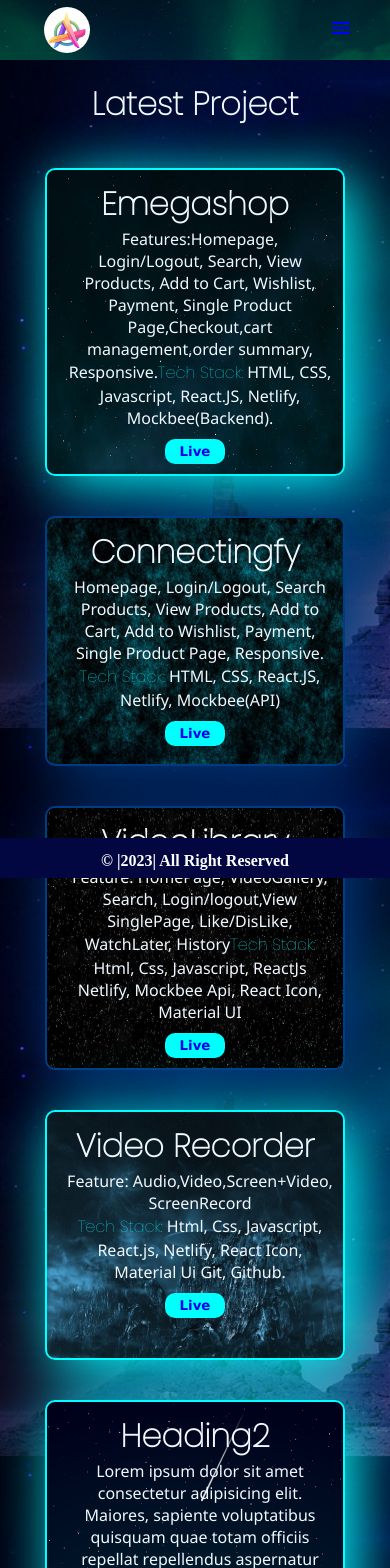
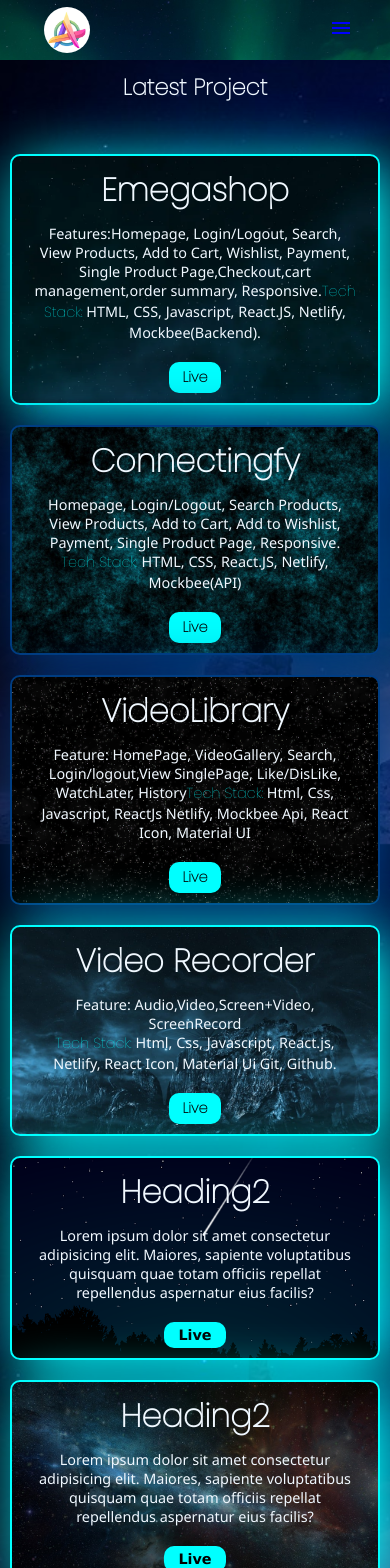
Before and after one commit to Anand0605/anand-portfolio, a React (Create React App) app: page /projects in a window 390 px wide. Shown: the top 1568 px of the page. Built offline with nearby package versions, Linux system fonts and the light colour scheme.

Commit message:
responsive

```diff
--- a/src/Component/Main.css
+++ b/src/Component/Main.css
@@ -1,3 +1,26 @@
+/* Global layout fix to ensure footer always shows */
+html, body {
+    height: 100%;
+    margin: 0;
+    padding: 0;
+    display: flex;
+    flex-direction: column;
+    font-family: 'Times New Roman', serif;
+}
+
+.main-body {
+    flex: 1;
+}
+
+/* Scrollbar styling */
+body::-webkit-scrollbar {
+    width: 4px;
+}
+body::-webkit-scrollbar-track {
+    background-color: #45109a;
+}
+
+/* Background */
 body {
     background-image: url('../image/aurora1.jpg');
     background-repeat: repeat-y;
@@ -5,120 +28,147 @@
     object-fit: contain;
 }
 
-.main-body {
-    /* height: 80vh; */
-
-}
-
-body::-webkit-scrollbar {
-    width: 4px;
-}
-
-body::-webkit-scrollbar-track {
-    background-color: #45109a;
-    /* border-radius: 10px; */
-}
-
+/* Main content wrapper */
 .main-Div {
     display: flex;
-    /* min-height: 640px; */
     justify-content: space-around;
     align-items: center;
-    padding: 0px 40px 0px 40px;
+    padding: 40px;
     color: white;
     flex-wrap: wrap-reverse;
 }
 
+/* Left section */
 .left-div {
     min-height: 400px;
     width: 400px;
     display: flex;
     flex-direction: column;
     justify-content: center;
-    gap: 20px;
+    gap: 5px;
     color: white;
+}
+
+.left-div h1 {
+    font-weight: 900;
+    font-size: 2rem;
+}
+
+.left-div .animated-text {
+    display: flex;
+    gap: 5px;
+}
+
+.left-div p {
+    color: #ffffff;
+    font-size: 1.2rem;
+}
+
+.left-div .social-links {
+    display: flex;
+    gap: 10px;
+    align-items: center;
+    margin-bottom: 20px;
+}
+
+.left-div .social-links .icons {
+    color: white;
+    font-size: 2rem;
+    cursor: pointer;
+    transition: transform 0.2s, color 0.2s;
+}
+
+.left-div .social-links .icons:hover {
+    transform: scale(1.2);
+    color: rgba(0, 255, 255, 0.5);
 }
 
 span {
     color: cyan;
 }
 
-.left-div h1 {
-    font-weight: 900;
-    font-size: 2.5rem;
+/* Right section */
+.right-div {
+    padding-top: 30px;
+    display: flex;
+    justify-content: center;
 }
 
-.left-div .animated-text {
-    display: flex;
-    gap: 10px;
-}
-
-.left-div p {
-    color: #ffffff;
-    font-family: 'Times New Roman', serif;
-    font-size: 1.2rem;
-}
-
-/* .left-div .social-links {
-    display: flex;
-    gap: 10px;
-    align-items: center;
-    margin-bottom: 20px;
-} */
-
-.left-div .social-links .icons {
-    color: white;
-    font-size: 2rem;
-    cursor: pointer;
-}
-
-.left-div .social-links .icons:hover {
-    transform: scale(1.2);
-    transition: 0.2s;
-    color: rgba(0, 255, 255, 0.5);
-}
-
-
-/* child right div */
-
 .right-div img {
-    height: 250px;
-    width: 250px;
+    height: 240px;
+    width: 240px;
     border-radius: 50%;
     box-shadow: 1px 2px 20px -5px cyan;
     cursor: pointer;
+    object-fit: cover;
 }
 
-.right-div {
-    padding-top: 30px;
-}
-
+/* Footer */
 .main-page {
-    color: rgb(248, 248, 248);
     display: flex;
     justify-content: center;
-    position: relative;
-    height: 40px;
+    align-items: center;
+    height: 50px;
     width: 100%;
     background-color: #020742;
-    /* bottom: -40px; */
-    position: relative;
-    top: 55px;
-
+    color: white;
+    font-weight: bold;
+    font-size: 1rem;
+    text-align: center;
 }
 
 .main-child {
-    bottom: 8px;
-    font-weight: bold;
-    font-family: 'Times New Roman', serif;
-    position: absolute;
-    /* bottom: 0; */
+    padding: 10px;
 }
 
-@media screen and (max-width: 360px) {
+/* Responsive styles */
+@media screen and (max-width: 768px) {
+    .main-Div {
+        flex-direction: column-reverse;
+        padding: 20px;
+        text-align: center;
+    }
+
+    .left-div, .right-div {
+        width: 100%;
+        align-items: center;
+    }
+
+    .left-div h1 {
+        font-size: 1.8rem;
+    }
+
+    .left-div p {
+        font-size: 1rem;
+    }
+
     .right-div img {
-        width: 90%;
-        /* height: 90%; */
+        width: 200px;
+        height: 200px;
+    }
 
+    .main-page {
+        font-size: 0.9rem;
+        height: auto;
     }
 }
+
+@media screen and (max-width: 480px) {
+    .left-div h1 {
+        font-size: 1.5rem;
+    }
+
+    .left-div p {
+        font-size: 0.95rem;
+    }
+
+    .right-div img {
+        width: 160px;
+        height: 160px;
+    }
+
+    .main-page {
+        font-size: 0.8rem;
+        padding: 8px 0;
+    }
+}
--- a/src/Component/Main.jsx
+++ b/src/Component/Main.jsx
@@ -1,18 +1,8 @@
-import React from 'react'
+import React from 'react';
 import './Main.css';
-// import main from '../image/github.png';
-// import main1 from '../image/instagram.png';
-// import main2 from '../image/linkedin.png';
-// import main3 from '../image/twitter.png';
 import profile from '../image/Profile-picture.png';
-import { AiFillGithub } from 'react-icons/ai';
-import { AiFillLinkedin } from 'react-icons/ai';
-import { AiFillTwitterCircle } from 'react-icons/ai';
-import { AiFillInstagram } from 'react-icons/ai';
+import { AiFillGithub, AiFillLinkedin, AiFillTwitterCircle, AiFillInstagram } from 'react-icons/ai';
 import Typewriter from 'typewriter-effect';
-import { Navlink } from "react-router-dom";
-
-
 
 function Main() {
   return (
@@ -26,33 +16,34 @@
               <h2 className='animated-text'> I am <span>
                 <Typewriter
                   options={{
-                    strings: ['Frontend Devloper', 'Coder'],
+                    strings: ['Frontend Developer', 'Coder'],
                     autoStart: true,
                     loop: true,
                     deleteSpeed: 60,
                     delay: 100,
                     pauseFor: 2000
                   }}
-                /></span></h2>
+                />
+              </span></h2>
             </div>
             <p>My name is Anand Kumar Gautam, a frontend developer specializing in React.js. I create dynamic and responsive user interfaces to enhance user experience and engagement.</p>
             <div className='social-links'>
-              <a href="https://github.com/Anand0605" target='_blank' className="github-icon"><AiFillGithub className='icons' /></a>
-              <a href="" className="insta-icon"><AiFillInstagram className='icons' /></a>
-              <a href="https://www.linkedin.com/in/anand-kumar-gautam-733586207/" className="linkedin-icon"><AiFillLinkedin className='icons' /></a>
-              <a href="" className="twitter-icon"><AiFillTwitterCircle className='icons' /></a>
+              <a href="https://github.com/Anand0605" target='_blank' rel="noreferrer"><AiFillGithub className='icons' /></a>
+              <a href="#"><AiFillInstagram className='icons' /></a>
+              <a href="https://www.linkedin.com/in/anand-kumar-gautam-733586207/" target='_blank' rel="noreferrer"><AiFillLinkedin className='icons' /></a>
+              <a href="#"><AiFillTwitterCircle className='icons' /></a>
             </div>
           </div>
           <div className="right-div">
-            <img src={profile} alt="" />
+            <img src={profile} alt="Profile" />
           </div>
         </div>
       </div>
-      <div className="main-page">
-        <div className="main-child">© |2023| All Right Reserved</div>
-      </div>
+      <footer className="main-page">
+        <div className="main-child">© 2025 Anand Kumar Gautam. All rights reserved.</div>
+      </footer>
     </>
-  )
+  );
 }
 
-export default Main
+export default Main;
--- a/src/Component/Project.css
+++ b/src/Component/Project.css
@@ -2,15 +2,15 @@
     display: flex;
     justify-content: center;
     align-items: center;
-    position: sticky;
     padding-bottom: 20px;
-
+    flex-direction: column;
 }
 
 .project h1 {
     color: aliceblue;
-    /* color: black; */
     padding-top: 20px;
+    text-align: center;
+    font-size: 2rem;
 }
 
 .main {
@@ -19,13 +19,14 @@
     align-items: center;
     flex-wrap: wrap;
     gap: 40px;
-    height: 500px;
-    margin: 20px;
+    padding: 20px;
+    margin: 0 auto;
+    max-width: 1200px;
 }
 
 .projectCard {
-    background-size: 100% 100%;
-    /* max-height: 300px; */
+    background-size: cover;
+    background-position: center;
     min-height: 250px;
     width: 300px;
     border-radius: 10px;
@@ -34,18 +35,18 @@
     flex-direction: column;
     padding: 10px;
     overflow: hidden;
+    text-align: center;
+    transition: transform 0.3s ease;
+}
+
+.projectCard:hover {
+    transform: scale(1.02);
 }
 
 .projectCard1 {
     background-image: url('../image/ecomm2.webp');
     border: 2px solid cyan;
     box-shadow: 10px 10px 60px cyan;
-
-}
-
-.postBtn a {
-    text-decoration: none;
-    font-family: 'Lucida Sans', 'Lucida Sans Regular', 'Lucida Grande', 'Lucida Sans Unicode', Geneva, Verdana, sans-serif;
 }
 
 .projectCard2 {
@@ -53,11 +54,6 @@
     border: 2px solid #003D82;
     box-shadow: 10px 10px 60px #003D82;
 }
-
-.projectCard2 span {
-    font-size: bold;
-}
-
 
 .projectCard3 {
     background-image: url('../image/ecomm4.png');
@@ -81,53 +77,110 @@
     background-image: url('../image/ecomm7.jpg');
     border: 2px solid cyan;
     box-shadow: 10px 10px 60px cyan;
-
 }
 
 .projectCard h1,
 .projectCard p {
     color: aliceblue;
-    /* color: black; */
 }
 
 .projectCard p {
-    padding-left: 10px;
-    text-align: center;
+    padding: 10px;
     font-family: 'Segoe UI', Tahoma, Geneva, Verdana, sans-serif;
+    font-size: 1rem;
 }
 
 .projectCard .postBtn {
     background-color: cyan;
     border: none;
     border-radius: 10px;
-    padding: 5px 15px;
-    font-family: 'Lucida Sans', 'Lucida Sans Regular', 'Lucida Grande', 'Lucida Sans Unicode', Geneva, Verdana, sans-serif;
+    padding: 6px 16px;
+    font-family: 'Lucida Sans', Geneva, Verdana, sans-serif;
     font-weight: 600;
     cursor: pointer;
-    gap: 15px;
+    margin-top: 10px;
+    color: black;
+    transition: background-color 0.3s ease;
 }
 
-.postBtn {
-    margin-top: 10px;
+.projectCard .postBtn:hover {
+    background-color: #00e5ff;
 }
 
+.postBtn a {
+    text-decoration: none;
+    color: black;
+}
 
 .project-footer {
     display: flex;
     justify-content: center;
-    color: white;
-    position: relative;
+    align-items: center;
     background-color: #020742;
-    height: 40px;
+    height: 50px;
     width: 100%;
-    top: 150px;
-
+    margin-top: 50px;
 }
 
 .project-child-footer {
-    position: absolute;
-    bottom: 8px;
     font-weight: bold;
     font-family: 'Times New Roman', serif;
+    color: white;
+    text-align: center;
+}
 
+/* ========== RESPONSIVE STYLES ========== */
+
+@media screen and (max-width: 768px) {
+    .main {
+        gap: 30px;
+        padding: 20px 10px;
+    }
+
+    .projectCard {
+        width: 90%;
+        min-height: 220px;
+    }
+
+    .project h1 {
+        font-size: 1.6rem;
+    }
+
+    .projectCard p {
+        font-size: 0.95rem;
+    }
+
+    .projectCard .postBtn {
+        padding: 5px 14px;
+        font-size: 0.9rem;
+    }
 }
+
+@media screen and (max-width: 480px) {
+    .main {
+        gap: 20px;
+    }
+
+    .projectCard {
+        width: 100%;
+        min-height: 200px;
+    }
+
+    .project h1 {
+        font-size: 1.4rem;
+        padding: 10px 5px;
+    }
+
+    .projectCard p {
+        font-size: 0.9rem;
+    }
+
+    .project-footer {
+        height: auto;
+        padding: 10px 0;
+    }
+
+    .project-child-footer {
+        font-size: 0.85rem;
+    }
+}
```
Also changed, not shown: src/Component/About.css (+72 -11 lines), src/Component/Contact.css (+59 -45 lines).
